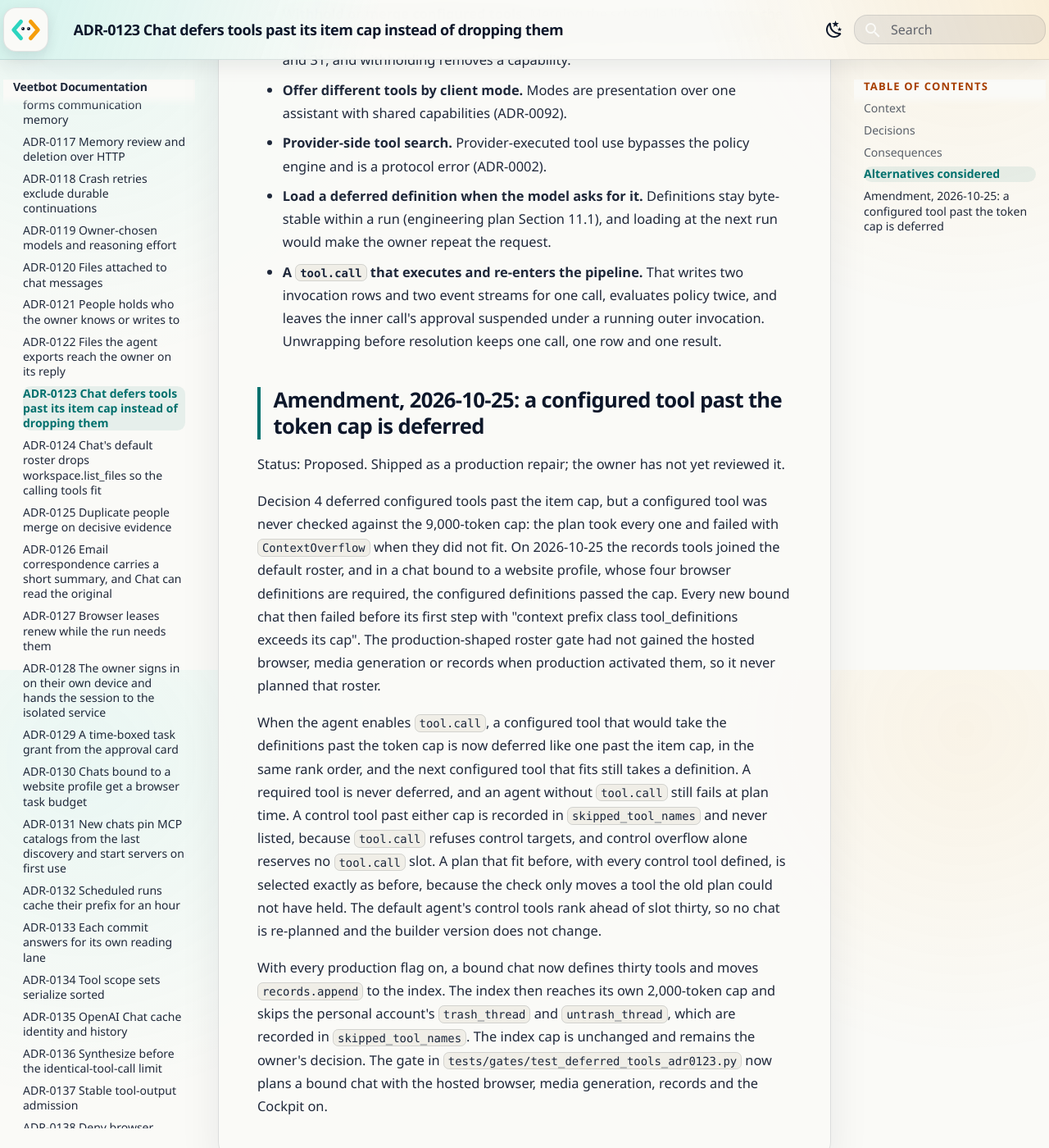
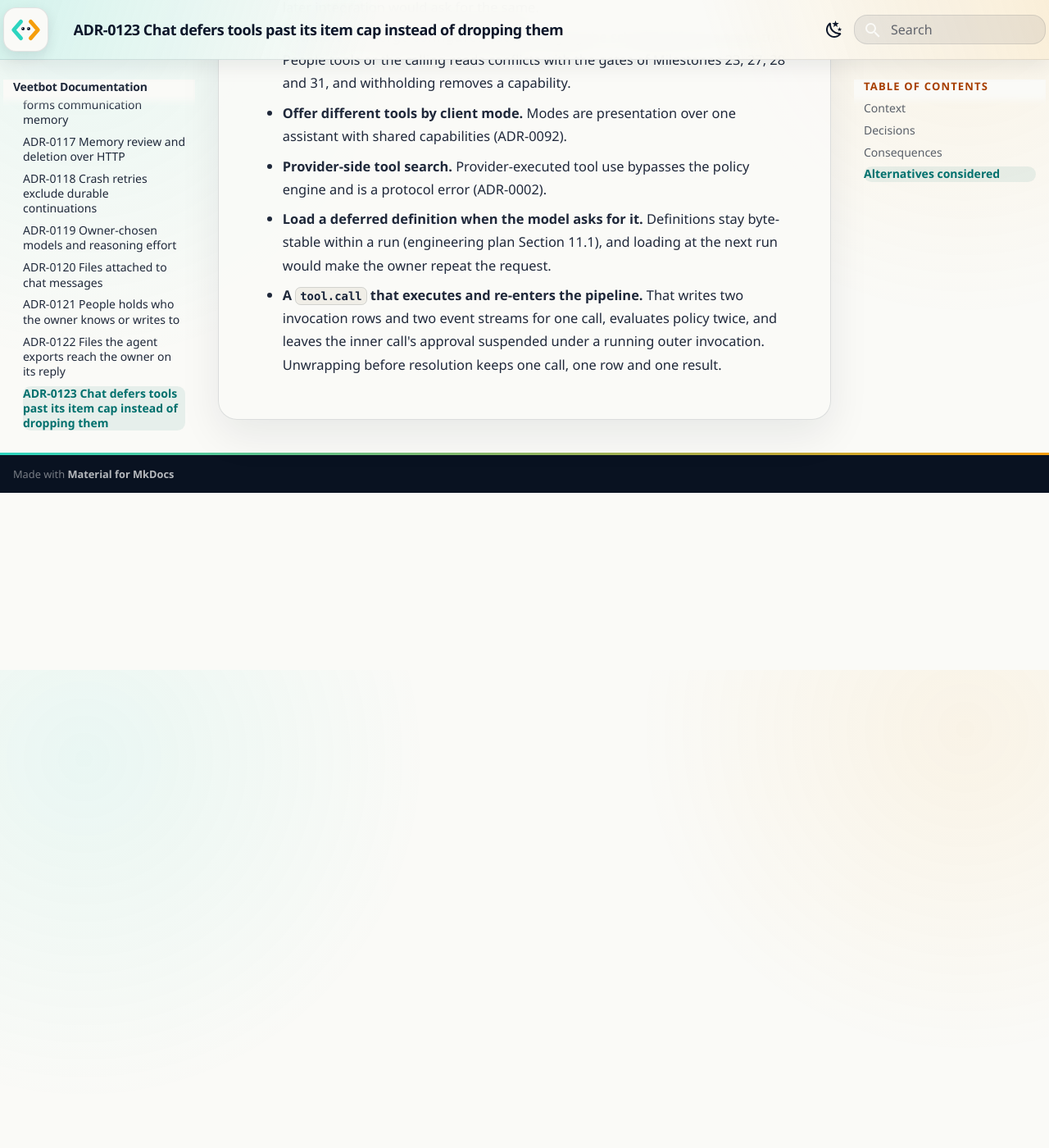
Before and after one commit to avitus/veetbot, an MkDocs documentation site: the page built from docs/adr/0123-deferred-tools-past-the-item-cap.md, in a window 1280 px wide and 1400 px high, scrolled down 4583 px. Shown: the whole window at 82% size. Built offline with MkDocs 1.6.1 and Material for MkDocs 9.7.7, drawn with Linux system fonts in a browser that asks for light colours; some of the changed text lies outside the part shown.

Commit message:
Address PR #198 review: record the token-cap deferral as ADR-0252
The planner change is a material decision, so it moves out of ADR-0123's
amendment section into its own proposed ADR, listed in the index and the
docs navigation. ADR-0123's consequences now date their thirty-tool roster
to the 2026-09-25 decision.

Reading-Lane: A
Co-Authored-By: Claude Opus 5.5 <noreply@anthropic.com>
Glen-Conversation: e102a20a-71c6-4036-91b8-ec55af875745

```diff
--- a/docs/adr/0123-deferred-tools-past-the-item-cap.md
+++ b/docs/adr/0123-deferred-tools-past-the-item-cap.md
@@ -9,8 +9,8 @@
   `tool-system.md` decision 25 (the control-tool set of four)
 - Amended by: ADR-0130 (2026-09-25), which ranks `browser.navigate`,
   `browser.observe` and `browser.act` first and never defers them in a chat
-  bound to a website profile; the amendment of 2026-10-25 below, which defers a
-  configured tool past the token cap
+  bound to a website profile; ADR-0252 (2026-10-25), which defers a configured
+  tool past the token cap
 - Detailed design: `docs/plan/context-engine.md`, `docs/plan/tool-system.md`,
   `docs/plan/builtin-tools.md`
 
@@ -103,13 +103,14 @@ one account's tools beat the other's.
 
 ## Consequences
 
-- With production's flags and both Gmail accounts, Chat defines twenty-one
-  configured tools, `tool.call`, the two Bland reads and the six Gmail reads:
-  thirty definitions at 5,908 estimated tokens. The index holds seventeen
+- At this decision (2026-09-25), with production's flags and both Gmail
+  accounts, Chat defined twenty-one configured tools, `tool.call`, the two
+  Bland reads and the six Gmail reads: thirty definitions at 5,908 estimated
+  tokens. The index held seventeen
   entries at 1,013 tokens: the six management tools, `start_call`, and the
-  ten Gmail writes and sends. Nothing is skipped. Before this decision the
+  ten Gmail writes and sends. Nothing was skipped. Before this decision the
   thirty definitions cost 7,058 tokens, and the sixteen Gmail tools were not
-  offered at all.
+  offered at all. ADR-0252 records the roster after records and the Cockpit.
 - `mcp.bland_call.start_call` moves to the index. Starting a call can take one
   more model step, and still waits for the same approval.
 - A configured tool added later no longer evicts a capability. It moves the
@@ -161,39 +162,3 @@ one account's tools beat the other's.
   and leaves the inner call's approval suspended under a running outer
   invocation. Unwrapping before resolution keeps one call, one row and one
   result.
-
-## Amendment, 2026-10-25: a configured tool past the token cap is deferred
-
-Status: Proposed. Shipped as a production repair; the owner has not yet
-reviewed it.
-
-Decision 4 deferred configured tools past the item cap, but a configured tool
-was never checked against the 9,000-token cap: the plan took every one and
-failed with `ContextOverflow` when they did not fit. On 2026-10-25 the
-records tools joined the default roster, and in a chat bound to a website
-profile, whose four browser definitions are required, the configured
-definitions passed the cap. Every new bound chat then failed before its first
-step with "context prefix class tool_definitions exceeds its cap". The
-production-shaped roster gate had not gained the hosted browser, media
-generation or records when production activated them, so it never planned
-that roster.
-
-When the agent enables `tool.call`, a configured tool that would take the
-definitions past the token cap is now deferred like one past the item cap, in
-the same rank order, and the next configured tool that fits still takes a
-definition. A required tool is never deferred, and an agent without
-`tool.call` still fails at plan time. A control tool past either cap is
-recorded in `skipped_tool_names` and never listed, because `tool.call` refuses
-control targets, and control overflow alone reserves no `tool.call` slot. A
-plan that fit before, with every control tool defined, is selected exactly as
-before, because the check only moves a tool the old plan could not have held.
-The default agent's control tools rank ahead of slot thirty, so no chat is
-re-planned and the builder version does not change.
-
-With every production flag on, a bound chat now defines thirty tools and
-moves `records.append` to the index. The index then reaches its own
-2,000-token cap and skips the personal account's `trash_thread` and
-`untrash_thread`, which are recorded in `skipped_tool_names`. The index cap is
-unchanged and remains the owner's decision. The gate in
-`tests/gates/test_deferred_tools_adr0123.py` now plans a bound chat with the
-hosted browser, media generation, records and the Cockpit on.
--- a/docs/plan/context-engine.md
+++ b/docs/plan/context-engine.md
@@ -432,7 +432,7 @@ by name. A deferred tool costs at most one extra model step, and a read is
 usually a request's first step, so reads keep their definitions. Discovered
 definitions must fit both the item and token caps. When the agent enables
 `tool.call`, an explicitly enabled capability that would exceed the token cap
-is deferred like one past the item cap (ADR-0123, amended 2026-10-25); without
+is deferred like one past the item cap (ADR-0252); without
 `tool.call` it still fails at plan time. The selected
 set is then sorted by name for stable rendering. Adding an MCP account must not
 evict an explicitly enabled web, clock, or workspace capability merely because
--- a/mkdocs.yml
+++ b/mkdocs.yml
@@ -381,4 +381,5 @@ nav:
       - 'ADR-0244: Standing owner-reviewed work-inbox junk filtering': adr/0244-standing-owner-email-junk-filter.md
       - 'ADR-0245: Owner-grounded manual saves': adr/0245-owner-grounded-manual-saves.md
       - 'ADR-0246: Bounded owner recall restart': adr/0246-bounded-owner-recall-restart.md
+      - 'ADR-0252: Configured tools past the token cap': adr/0252-configured-tools-past-the-token-cap.md
   - Changelog: changelog.md
```
Also changed, not shown: docs/adr/0252-configured-tools-past-the-token-cap.md (added, +58 -0 lines), docs/adr/index.md (+1 -0 lines), 1 other file.
